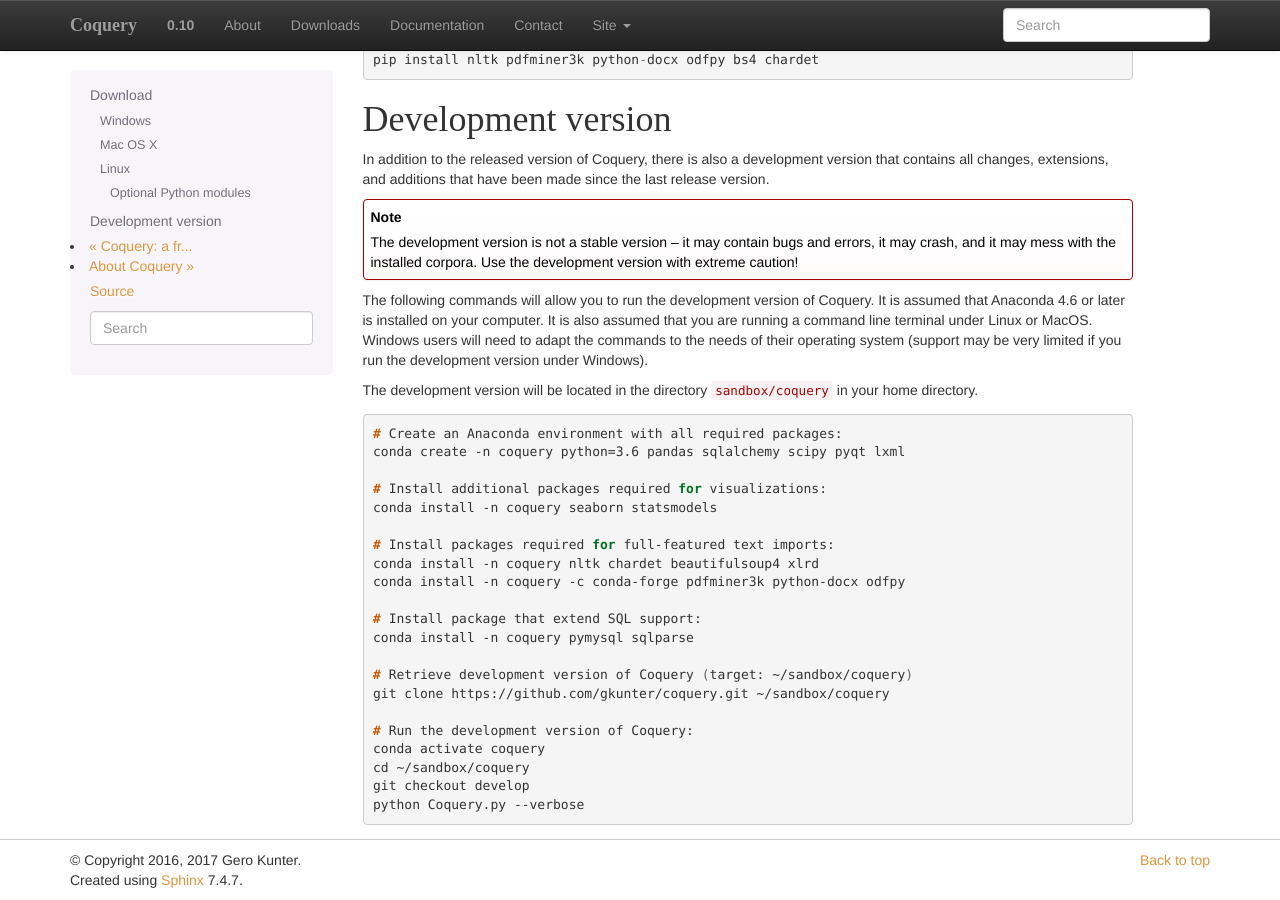
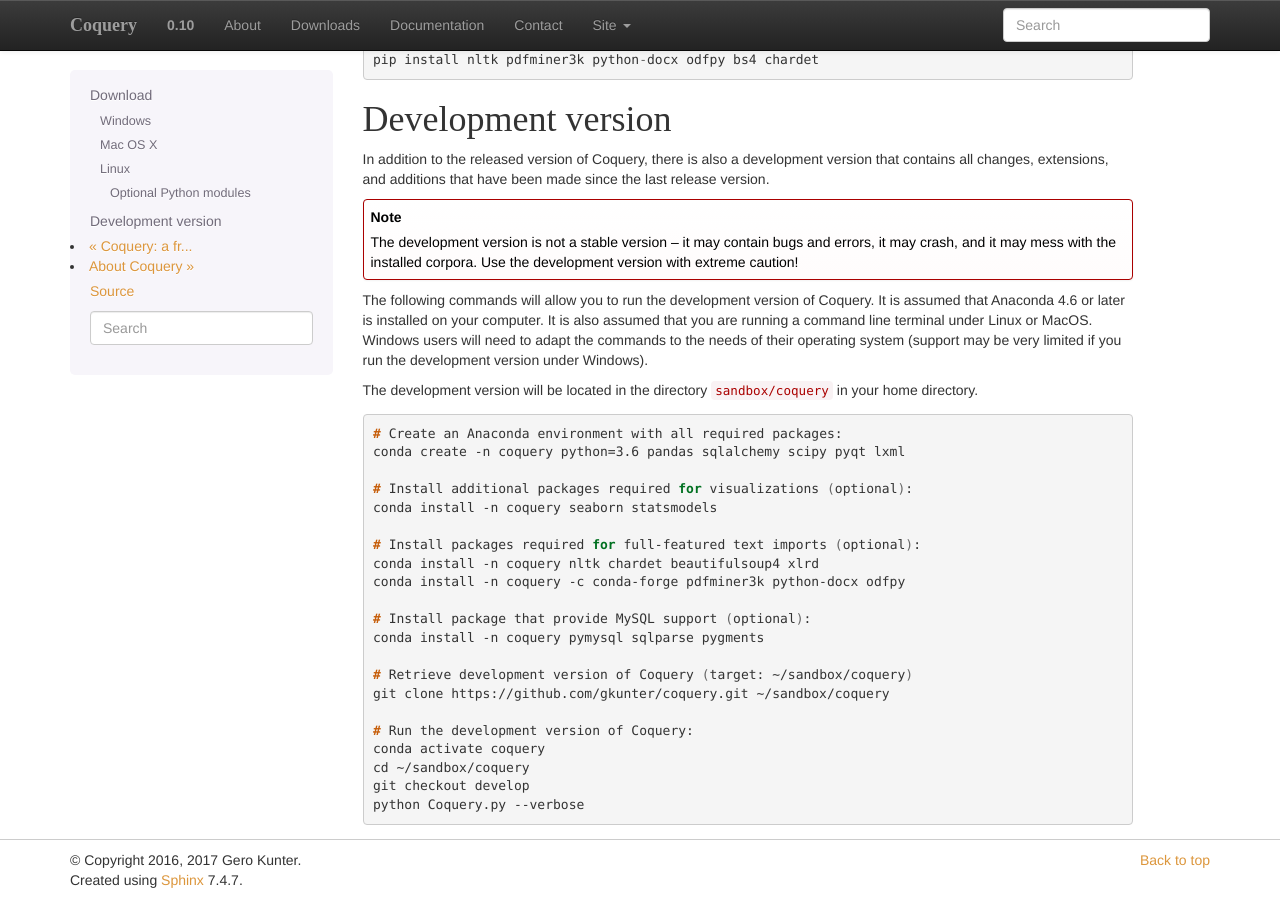
Before and after one commit to gkunter/coquery, a Sphinx documentation site: the page built from docs/download/index.rst, in a window 1280 px wide and 900 px high, scrolled down 1655 px. Built offline with Sphinx 7.4.7, drawn with Linux system fonts in a browser that asks for light colours; some web fonts are replaced.

Commit message:
Update doc

```diff
--- a/docs/download/index.rst
+++ b/docs/download/index.rst
@@ -142,15 +142,15 @@ in your home directory.
     # Create an Anaconda environment with all required packages:
     conda create -n coquery python=3.6 pandas sqlalchemy scipy pyqt lxml
 
-    # Install additional packages required for visualizations:
+    # Install additional packages required for visualizations (optional):
     conda install -n coquery seaborn statsmodels
 
-    # Install packages required for full-featured text imports:
+    # Install packages required for full-featured text imports (optional):
     conda install -n coquery nltk chardet beautifulsoup4 xlrd
     conda install -n coquery -c conda-forge pdfminer3k python-docx odfpy
 
-    # Install package that extend SQL support:
-    conda install -n coquery pymysql sqlparse
+    # Install package that provide MySQL support (optional):
+    conda install -n coquery pymysql sqlparse pygments
 
     # Retrieve development version of Coquery (target: ~/sandbox/coquery)
     git clone https://github.com/gkunter/coquery.git ~/sandbox/coquery
```
